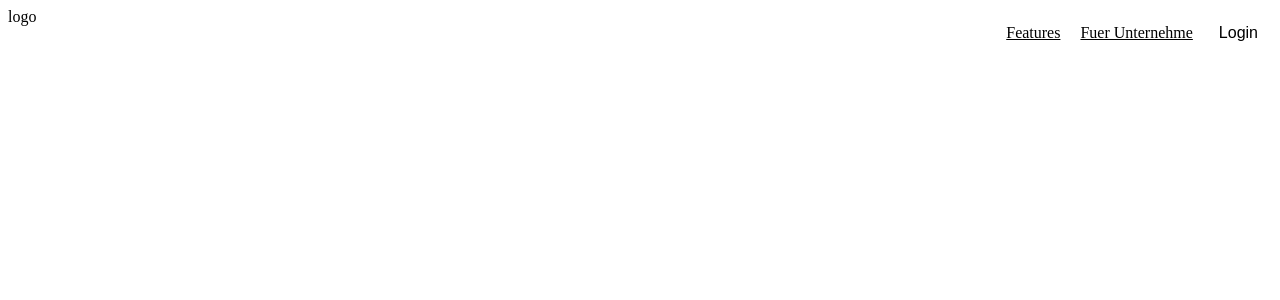
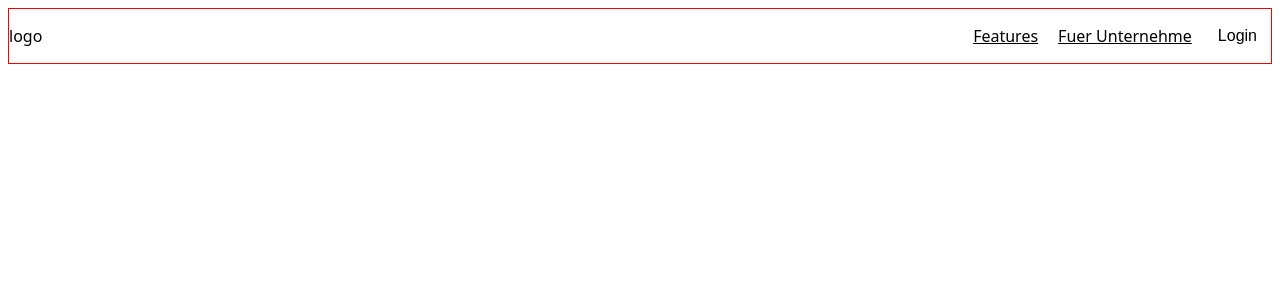
Before and after one commit to gsgdev/gaukeley-frontend, a SvelteKit app: page / in a window 1280 px wide. Shown: the top 300 px of the page. Built offline with nearby package versions, Linux system fonts and the light colour scheme.

Commit message:
changed navbar styles

```diff
--- a/src/components/Navbar.svelte
+++ b/src/components/Navbar.svelte
@@ -1,6 +1,6 @@
 <nav>
 	<div class="right-nav">
-        logo
+		<p>logo</p>
 	</div>
 	<div class="left-nav">
 		<p>Features</p>
@@ -11,10 +11,17 @@
 
 <style>
 	nav {
+		font-family: system-ui, -apple-system, BlinkMacSystemFont, 'Segoe UI', Roboto, Oxygen, Ubuntu,
+			Cantarell, 'Open Sans', 'Helvetica Neue', sans-serif;
 		display: flex;
 		flex-direction: row;
 		justify-content: space-between;
+		border: 1px solid red;
 	}
+	.right-nav > p {
+		vertical-align: middle;
+	}
+
 	.left-nav > p {
 		margin-right: 1.25rem;
 		text-decoration: underline;
@@ -33,6 +40,6 @@
 	.left-nav {
 		display: flex;
 		flex-direction: row;
+        vertical-align: middle;
 	}
-
 </style>
```
Lines whose indentation alone changed are shown as unchanged.
